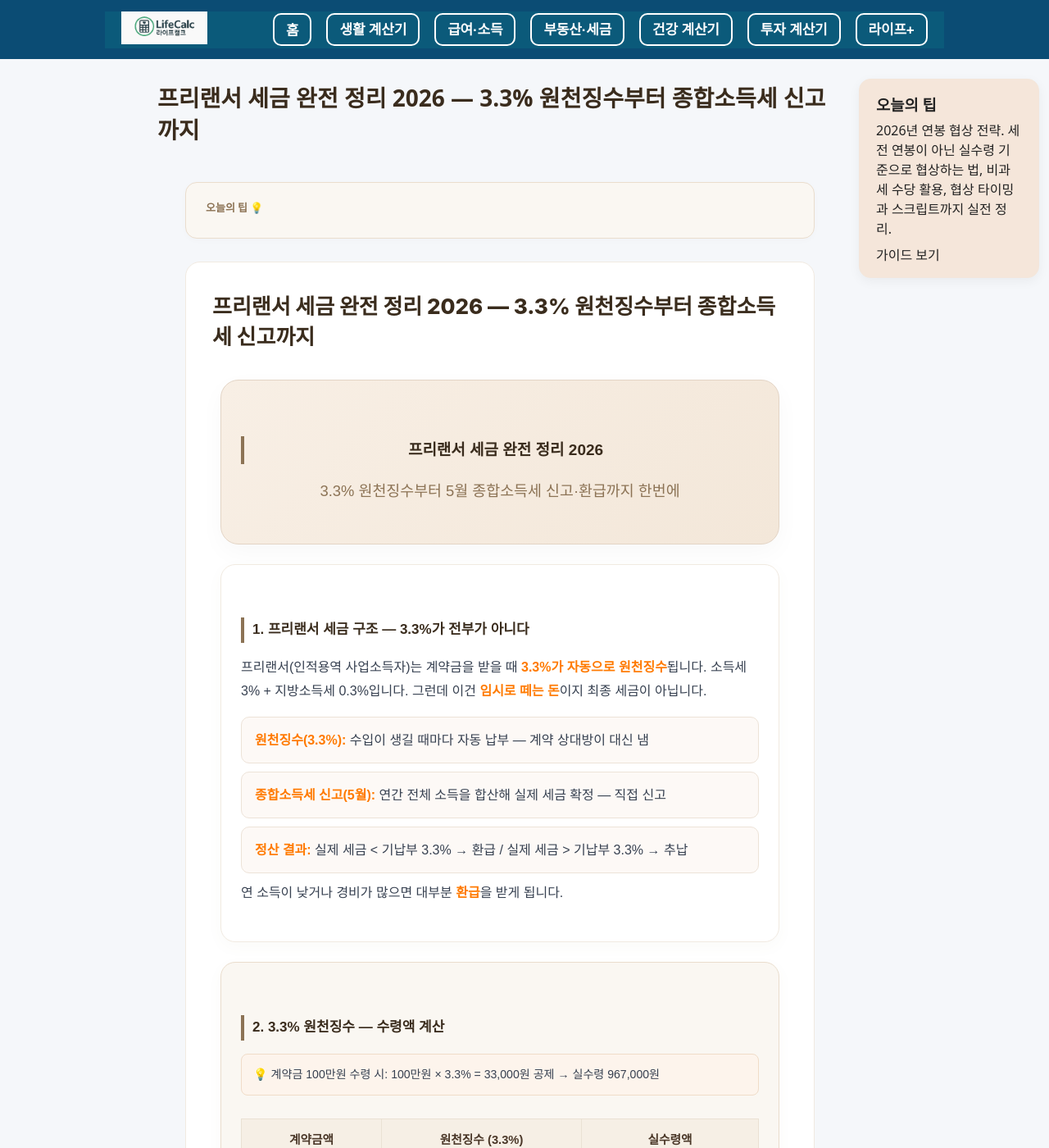
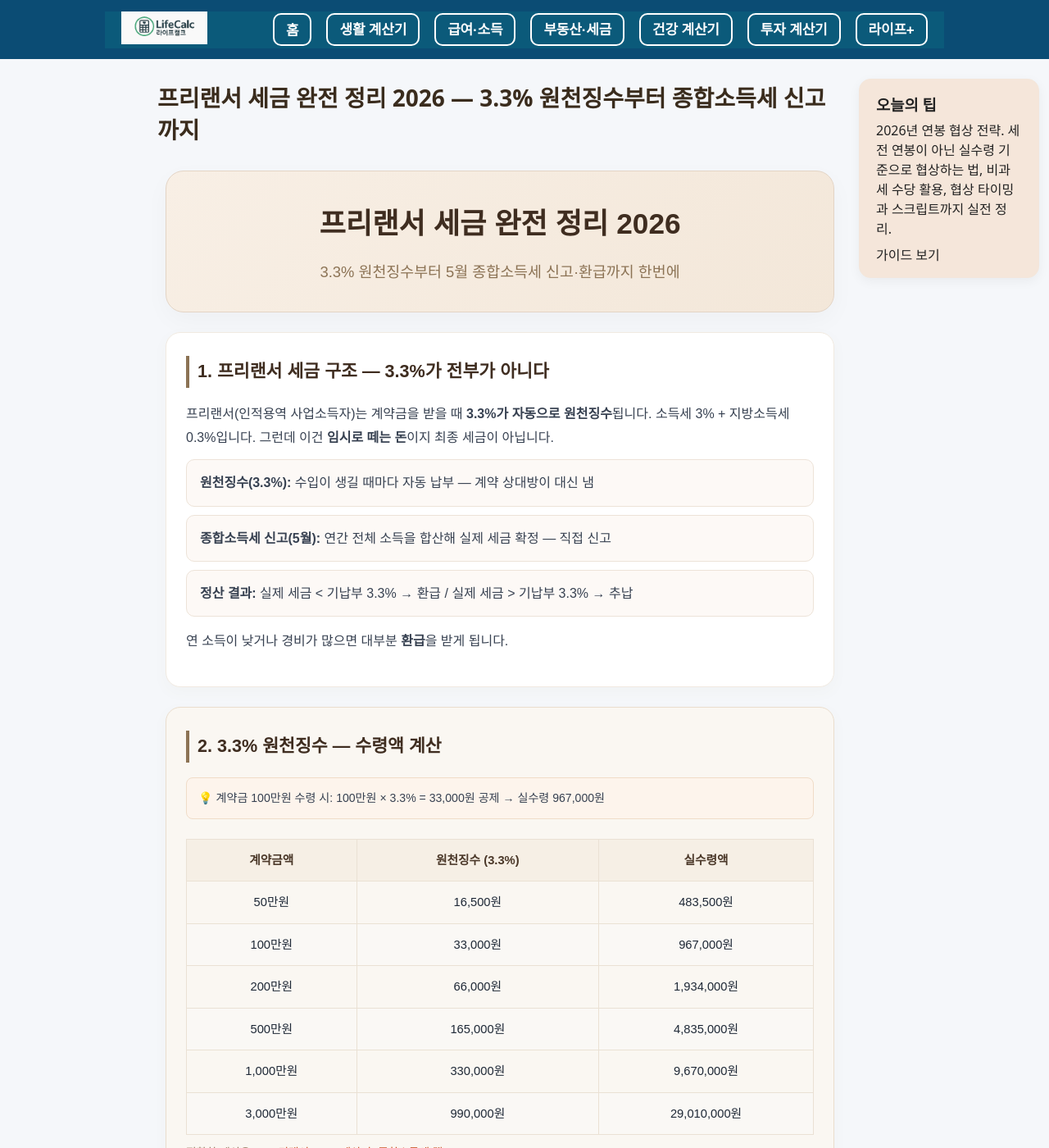
Before and after one commit to khai-lang/LifeCalc, a Jekyll site: the page built from _posts/guide/2026-07-07-freelance-3.3-tax-2026.md, in a window 1280 px wide and 1400 px high. Shown: the whole window at 82% size. Built offline with Jekyll 4.4.1, drawn with Linux system fonts in a browser that asks for light colours.

Commit message:
Update guide.html

```diff
--- a/_layouts/guide.html
+++ b/_layouts/guide.html
@@ -1,149 +1,45 @@
 ---
+
 layout: default
+
 ---
+
+
 
 <div class="guide-container">
 
-  <!-- 오늘의 팁 카드 (계산기 사이드바의 팁/FAQ 톤 반영) -->
+
+
   <div class="guide-card">
-    <div class="guide-card-eyebrow">오늘의 팁 💡</div>
 
     {% if page.summary %}
+
       <p class="guide-summary">{{ page.summary }}</p>
+
     {% endif %}
 
+
+
     {% if page.button_text and page.button_link %}
+
       <a href="{{ page.button_link }}" class="guide-btn">
+
         {{ page.button_text }}
+
       </a>
+
     {% endif %}
+
   </div>
 
-  <!-- 가이드 본문 글 영역 -->
+
+
   <div class="guide-body">
-    <h1 class="guide-main-title">{{ page.title }}</h1>
-    <div class="guide-content-prose">
-      {{ content }}
-    </div>
+
+    {{ content }}
+
   </div>
 
+
+
 </div>
-
-<style>
-/* 1. 전체 레이아웃 */
-.guide-container {
-  max-width: 800px !important;
-  margin: 0 auto !important;
-  padding: 24px 16px 60px !important;
-  font-family: -apple-system, BlinkMacSystemFont, "Segoe UI", Roboto, sans-serif !important;
-}
-
-/* 2. 오늘의 팁 카드 스타일 (계산기 부드러운 브라운/베이지 배너 톤) */
-.guide-card {
-  background: #faf7f2 !important; /* 계산기 .rtj-light 배경색 */
-  border: 1px solid #eaddcd !important; /* 계산기 .rtj-light 테두리색 */
-  border-radius: 14px !important;
-  padding: 20px 24px !important;
-  margin-bottom: 28px !important;
-  box-shadow: 0 2px 8px rgba(58, 44, 29, 0.02) !important;
-}
-
-.guide-card-eyebrow {
-  color: #8c7355 !important; /* 계산기 포인트 브라운 */
-  font-size: 13px !important;
-  font-weight: 700 !important;
-  margin-bottom: 8px !important;
-}
-
-.guide-summary {
-  color: #4a3d30 !important;
-  font-size: 14.5px !important;
-  line-height: 1.6 !important;
-  margin: 0 0 12px 0 !important;
-}
-
-/* 오늘의 팁 이동 버튼 (계산기 딥블루 포인트 버튼 반영) */
-.guide-btn {
-  display: inline-block !important;
-  background: #1f5c7a !important; /* 계산기 딥블루 버튼색 */
-  color: #ffffff !important;
-  text-decoration: none !important;
-  padding: 8px 16px !important;
-  border-radius: 8px !important;
-  font-size: 13.5px !important;
-  font-weight: 600 !important;
-  transition: all 0.2s ease !important;
-}
-
-.guide-btn:hover {
-  background: #ff7a00 !important; /* 마우스 올리면 오렌지색으로 변경 */
-  transform: translateY(-1px) !important;
-}
-
-/* 3. 본문 사각형 박스 (계산기 메인 카드 스타일) */
-.guide-body {
-  background: #ffffff !important;
-  border: 1px solid #f1eae1 !important; /* 계산기 카드 테두리 */
-  border-radius: 18px !important;
-  padding: 36px 32px !important;
-  color: #4a3d30 !important;
-}
-
-.guide-main-title {
-  font-size: 26px !important;
-  font-weight: 800 !important;
-  color: #3a2c1d !important;
-  line-height: 1.4 !important;
-  margin: 0 0 24px 0 !important;
-  border: none !important;
-}
-
-.guide-content-prose {
-  font-size: 16px !important;
-  line-height: 1.8 !important;
-}
-
-.guide-content-prose p {
-  margin: 0 0 16px 0 !important;
-}
-
-/* 본문 내 소제목 왼쪽 갈색 세로줄 바 데코레이션 */
-.guide-content-prose h1,
-.guide-content-prose h2,
-.guide-content-prose h3 {
-  border-left: 4px solid #8c7355 !important; /* 계산기 소제목 세로줄 */
-  padding-left: 10px !important;
-  color: #3a2c1d !important;
-  font-weight: 700 !important;
-  margin: 36px 0 16px 0 !important;
-  background: transparent !important;
-}
-
-.guide-content-prose h1 { font-size: 23px !important; }
-.guide-content-prose h2 { font-size: 19px !important; }
-.guide-content-prose h3 { font-size: 17px !important; }
-
-/* 본문 내 강조 문구 오렌지 텍스트 */
-.guide-content-prose strong {
-  color: #ff7a00 !important;
-  font-weight: 700 !important;
-}
-
-/* 본문 내 링크 */
-.guide-content-prose a {
-  color: #1f5c7a !important;
-  text-decoration: underline !important;
-  font-weight: 600 !important;
-}
-
-.guide-content-prose a:hover {
-  color: #ff7a00 !important;
-}
-
-/* 모바일 화면 최적화 */
-@media (max-width: 600px) {
-  .guide-card { padding: 16px 20px !important; }
-  .guide-body { padding: 28px 20px !important; }
-  .guide-main-title { font-size: 21px !important; }
-}
-</style>
```
